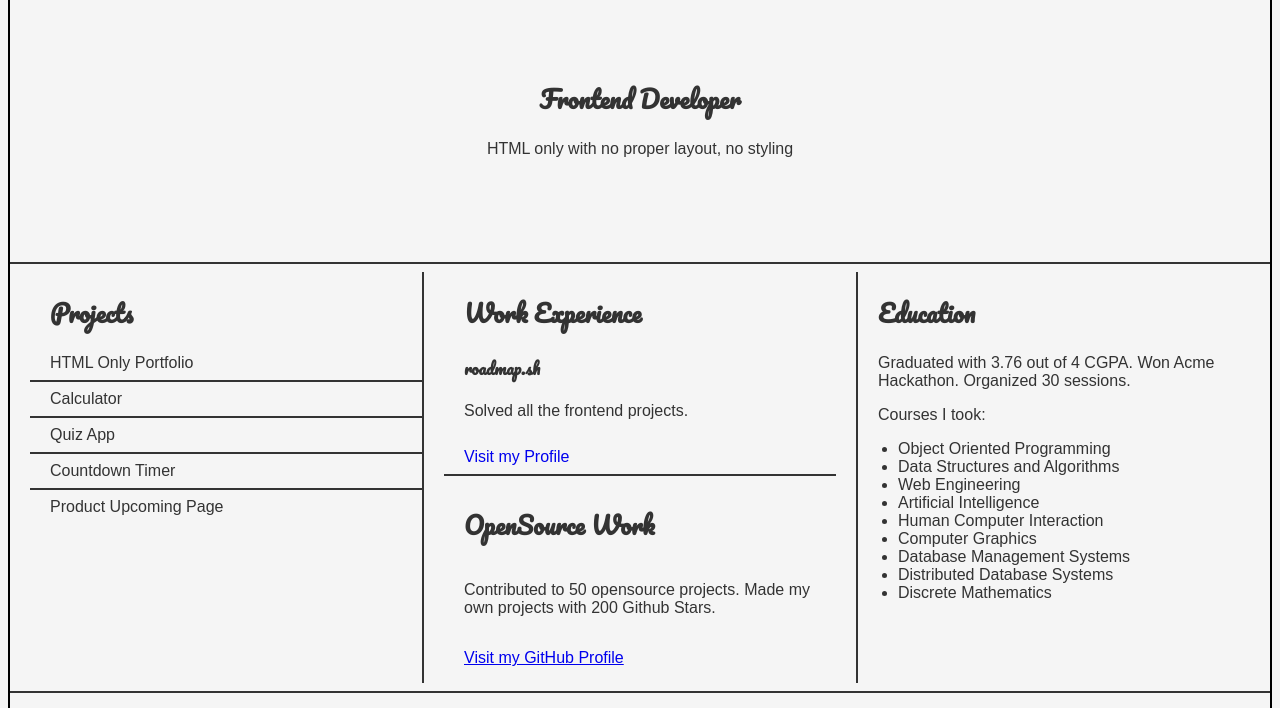
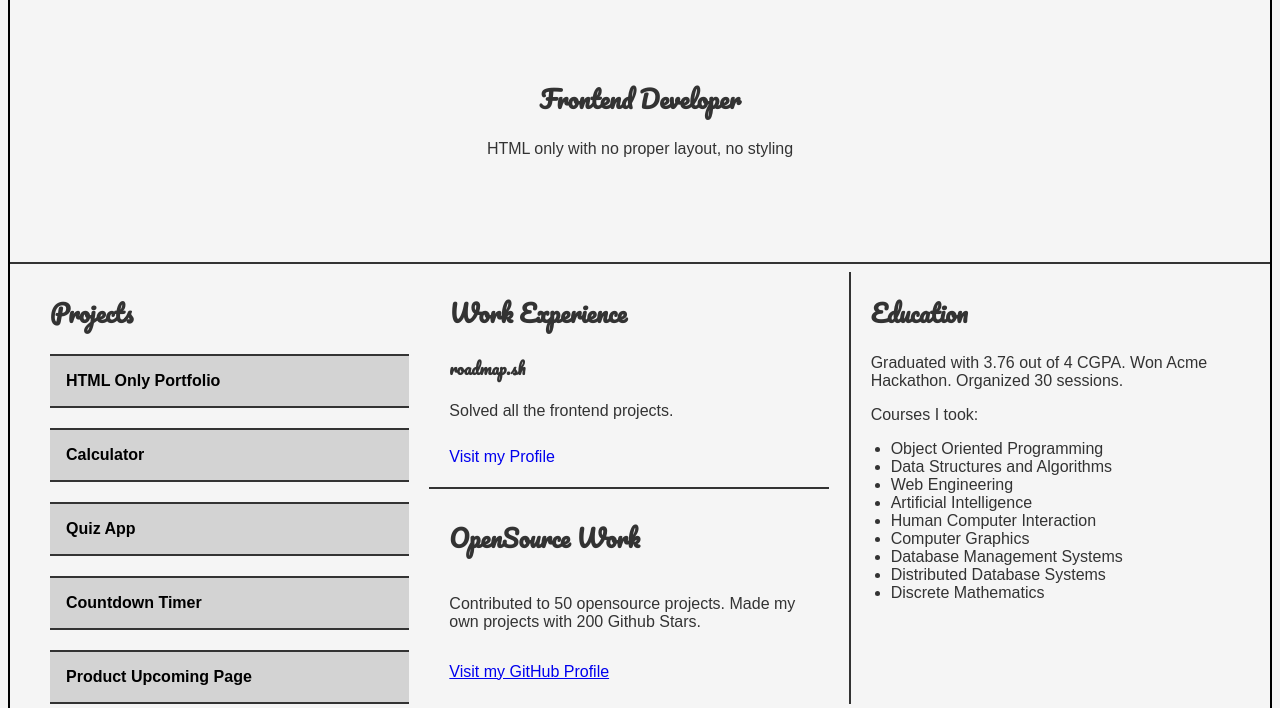
Before and after one commit to Zaunsrevenge/03-personal-portfolio, a plain HTML site: page index.html in a window 1280 px wide. Shown: the part 92-800 px from the top of the page. Drawn offline with Linux system fonts and the light colour scheme.

Commit message:
Trying a bunch of changes using Gustavo Cepelli's code as reference

```diff
--- a/index.css
+++ b/index.css
@@ -70,17 +70,29 @@ h2 {
 .education-column {
   flex: 1;
 }
-
-.projects-column {
-   padding: 0 20px 0 0;
-    border-right: 2px solid #333;
+.project-list {
+  display: flex;
+  flex-direction: column;
+  gap: 20px;
 }
 
-.projects-column ul {
-  padding-left: 0; /* remove default padding */
-  margin-left: 0;  /* remove default margin */
+.project-link {
+  text-decoration: none;
 }
 
+.project-item {
+  background-color: rgb(211, 211, 211);
+  padding: 16px;
+  border-top: 2px solid #333;
+  border-bottom: 2px solid #333;
+  font-weight: bold;
+  color: black;
+  transition: background-color 0.3s;
+}
+
+.project-item:hover {
+  background-color: rgb(190, 190, 190);
+}
 
 
 .education-column {
@@ -249,8 +261,15 @@ h2 {
   .mobile-only{
     display: block;
   }
-  .project-box {
+
+.project-wrapper {
   background-color: rgb(211, 211, 211);
+  padding: 10px 20px;
+  border-radius: 4px;
+  margin: 20px 0; /* spacing between blocks */
+  position: relative;
 }
 
+
+
 }
--- a/index.html
+++ b/index.html
@@ -32,32 +32,28 @@
    <hr class="section-divider">
    <div class="main-columns">
      <!-- Column 1: Projects -->
-   <section class="projects-column">
-        <h2>Projects</h2>
-        <div class="project-box">
-        <hr class="mobile-only">
-        <ul>
-            <li><a href="#">HTML Only Portfolio</a></li>
-            <div class="project-box">
-            <hr class="project-divider">
-        </div>
-            <li><a href="#">Calculator</a></li>
-            <div class="project-box">
-            <hr class="project-divider">
-      </div>
-            <li><a href="#">Quiz App</a></li>
-            <div class="project-box">
-            <hr class="project-divider">
-    </div>
-            <li><a href="#">Countdown Timer</a></li>
-            <div class="project-box">
-            <hr class="project-divider">
+  <section class="projects-column">
+  <h2>Projects</h2>
+  <div class="project-list">
+    <a href="#" class="project-link">
+      <div class="project-item">HTML Only Portfolio</div>
+    </a>
+    <a href="#" class="project-link">
+      <div class="project-item">Calculator</div>
+    </a>
+    <a href="#" class="project-link">
+      <div class="project-item">Quiz App</div>
+    </a>
+    <a href="#" class="project-link">
+      <div class="project-item">Countdown Timer</div>
+    </a>
+    <a href="#" class="project-link">
+      <div class="project-item">Product Upcoming Page</div>
+    </a>
   </div>
-            <li><a href="#">Product Upcoming Page</a></li>
-            <hr class="mobile-only">
-</div>
-        </ul>
-   </section>
+</section>
+
+
     <!-- Column 2: Work experience + open source -->
   <section class="experience-column">
     <div class="work-experience">
```
Also changed, not shown: 1 other file.
